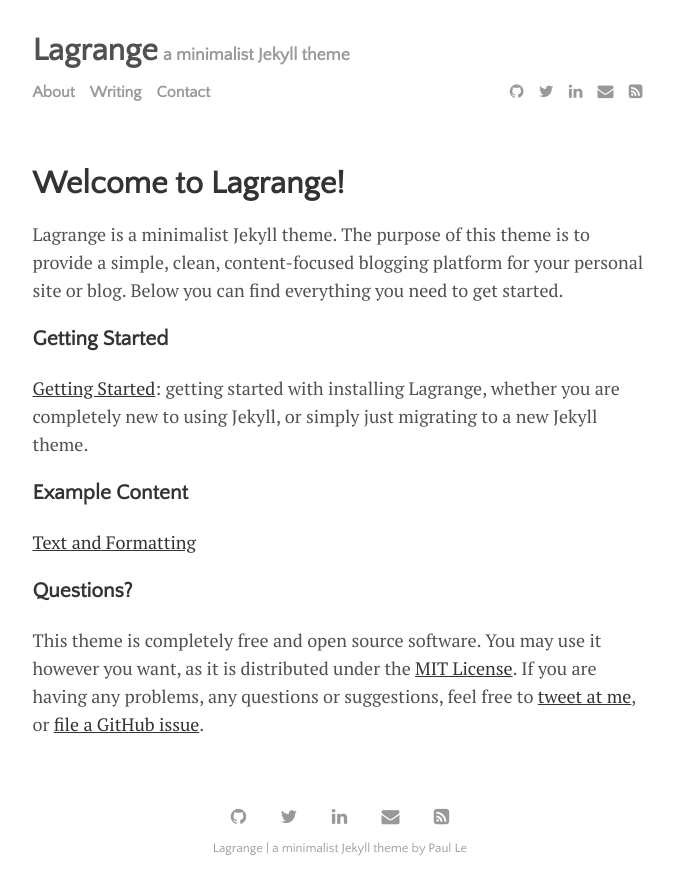
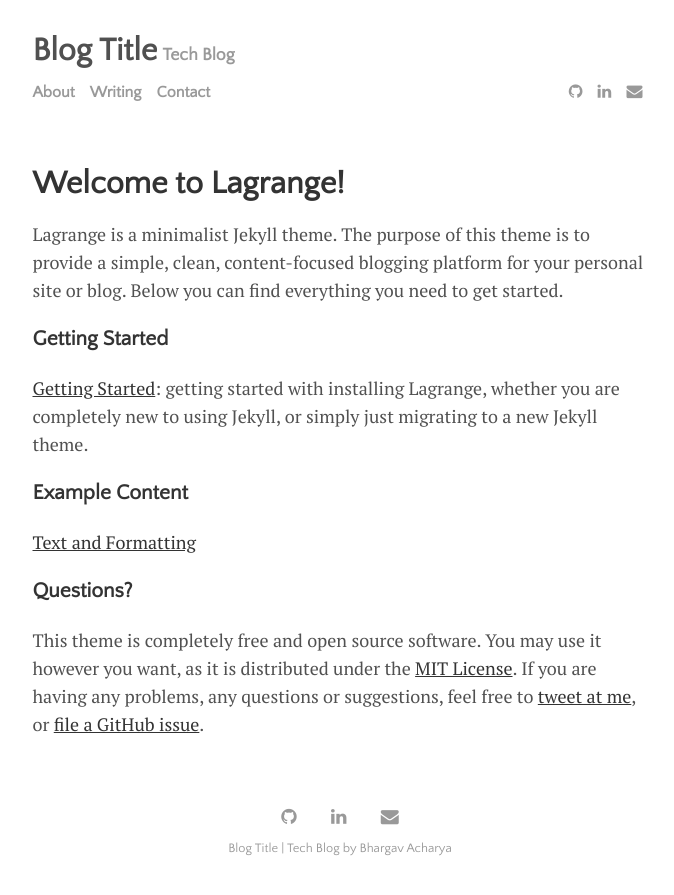
Before and after one commit to bhargav28/bhargav28.github.io, a Jekyll site: the page built from menu/about.md, in a window 1280 px wide. Shown: the top 895 px of the page, without its empty margins (300-974 px from the left). Built offline with Jekyll 4.4.1, drawn with Linux system fonts in a browser that asks for light colours.

Commit message:
changes to the title

```diff
--- a/_config.yml
+++ b/_config.yml
@@ -20,9 +20,9 @@ permalink:           none
 plugins:             [jekyll-paginate, jekyll-sitemap, jekyll-feed, jekyll-seo-tag]
 
 # Customise atom feed settings (this is where Jekyll-Feed gets configuration information)
-title:		           'Lagrange'
-description:	       'a minimalist Jekyll theme'
-author:              'Paul Le'
+title:		           'Blog Title'
+description:	       'Tech Blog'
+author:              'Bhargav Acharya'
 
 # RSS 2.0 can be used instead of Atom by uncommenting following two lines
 #feed:
```
Also changed, not shown: _data/settings.yml (+5 -7 lines).
